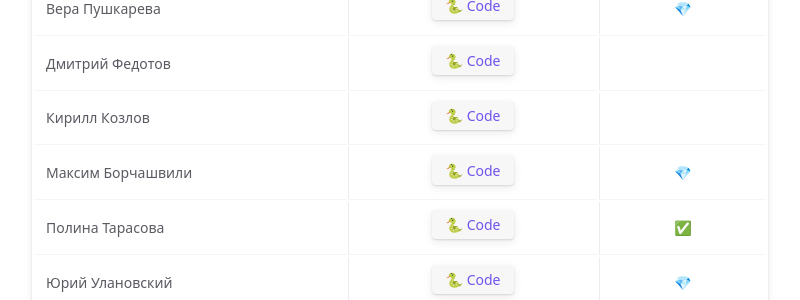
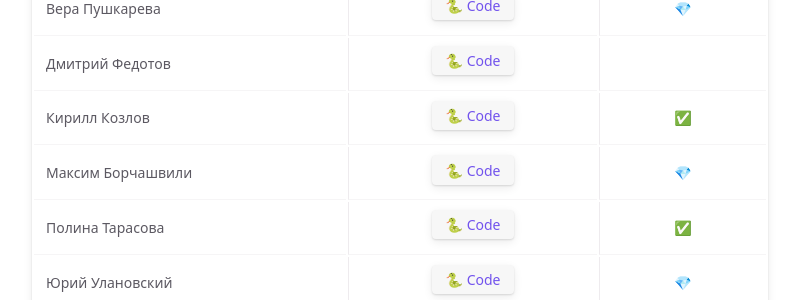
Before and after one commit to MerkulovDaniil/sber235, a Jekyll site: the page built from students.md, in a window 1280 px wide and 1217 px high. Shown: the part 708-1008 px from the top of the window, without its empty margins (372-1172 px from the left). Built offline with Jekyll 4.4.1, drawn with Linux system fonts in a browser that asks for light colours; our own code applies the rules of GitHub Pages for plain Markdown files; a script that is not in the unit is left out.

```diff
--- a/students.md
+++ b/students.md
@@ -17,7 +17,7 @@ nav_order: 4
 | Артем Моисеев    | [🐍 Code](https://colab.research.google.com/drive/14oijm3dXSPGBeUYo3HyP0-FkWzlLfd5l?usp=share_link){: .btn } | 💎 |
 | Вера Пушкарева    | [🐍 Code](https://colab.research.google.com/drive/1ZwMy4xwuwqRXCts7PZxdiyZGGSrqC_gK?usp=share_link){: .btn } | 💎 |
 | Дмитрий Федотов    | [🐍 Code](https://colab.research.google.com/drive/1Dp0zNMR2vSgkoa6qYNtxdQbMb67wRPuc?usp=sharing){: .btn } | |
-| Кирилл Козлов    | [🐍 Code](https://colab.research.google.com/drive/1FypgZtavZ5iQa2aRZmMeylubNg03BB9g?usp=sharing){: .btn } | |
+| Кирилл Козлов    | [🐍 Code](https://colab.research.google.com/drive/1FypgZtavZ5iQa2aRZmMeylubNg03BB9g?usp=sharing){: .btn } | ✅ |
 | Максим Борчашвили    | [🐍 Code](https://colab.research.google.com/drive/1wXdbrXnqE2xTzT9gu971x_S5zcn8oBbR?usp=sharing){: .btn } | 💎 |
 | Полина Тарасова    | [🐍 Code](https://colab.research.google.com/drive/1lut7LSRKCZm-ghUZzU1EvyoTDctVpebN?usp=sharing){: .btn } | ✅ |
 | Юрий Улановский    | [🐍 Code](https://colab.research.google.com/drive/1J2f4FQnMCvLMeZcJTOfop9Fbmofn4WXX?usp=sharing){: .btn } | 💎 |
```
